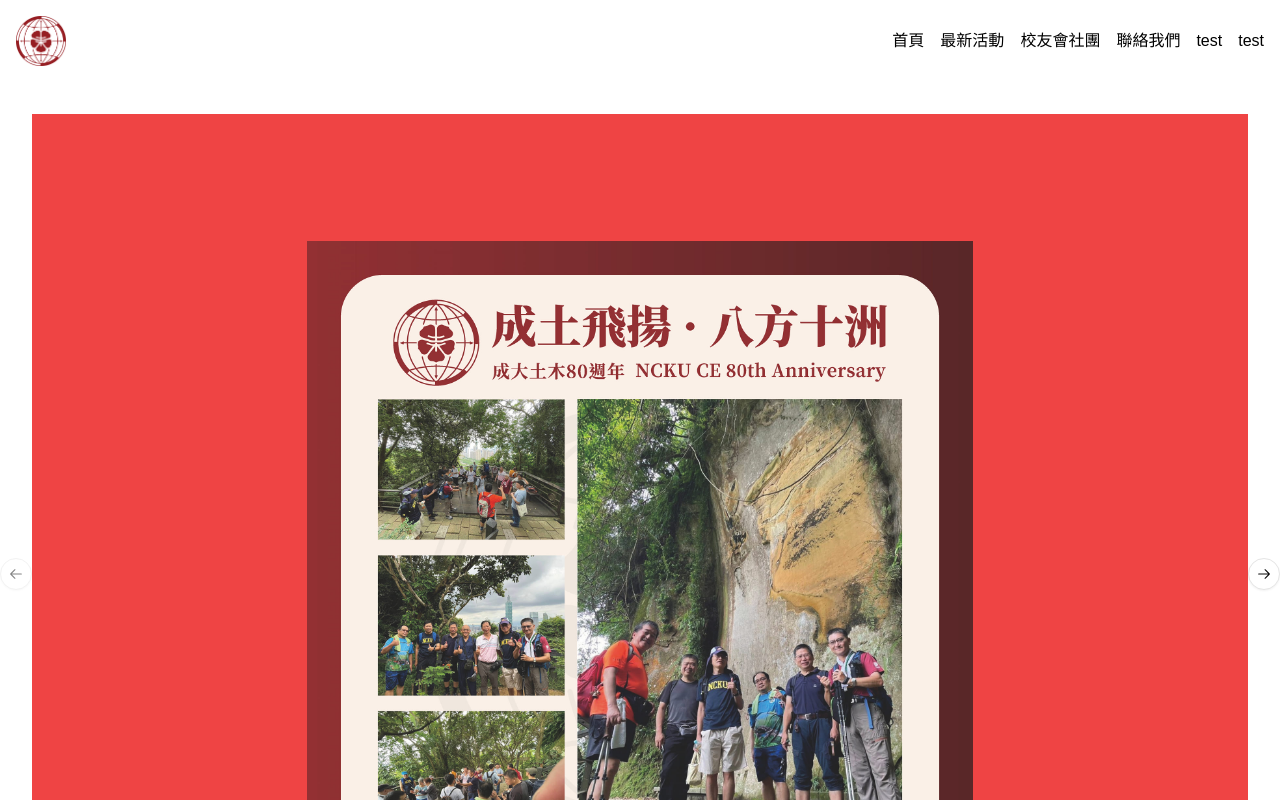
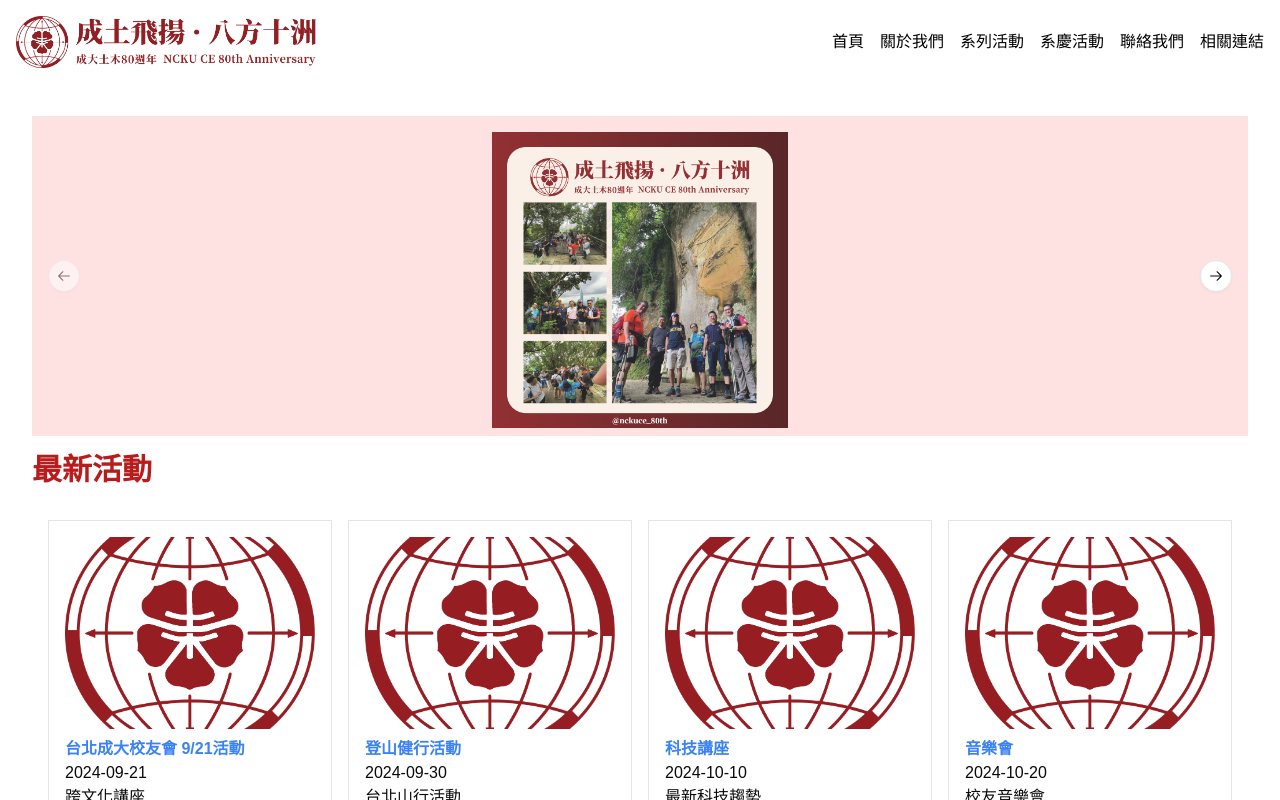
Before and after one commit to jasonwangwcy/nckucivil80th, a Next.js app in the folder frontend/: page / in a window 1280 px wide. Shown: the top 800 px of the page. Built offline with nearby package versions, Linux system fonts and the light colour scheme.

Commit message:
add latest information

```diff
--- /dev/null
+++ b/frontend/app/about/page.tsx
@@ -0,0 +1,7 @@
+export default function AboutPage() {
+  return (
+    <section>
+      <h1>關於我們</h1>
+    </section>
+  );
+}
--- /dev/null
+++ b/frontend/app/api/events.tsx
@@ -0,0 +1,12 @@
+import { NextApiRequest, NextApiResponse } from 'next';
+
+const events = [
+  { title: '台北成大校友會 9/21活動', date: '2024-09-21', description: '跨文化講座' },
+  { title: '登山健行活動', date: '2024-09-30', description: '台北山行活動' },
+  { title: '科技講座', date: '2024-10-10', description: '最新科技趨勢' },
+  { title: '音樂會', date: '2024-10-20', description: '校友音樂會' },
+];
+
+export default function handler(req: NextApiRequest, res: NextApiResponse) {
+  res.status(200).json(events);
+}
--- a/frontend/app/communities/page.tsx
+++ b/frontend/app/communities/page.tsx
@@ -7,7 +7,7 @@
 
     return (
       <section>
-        <h1>校友會社團</h1>
+        <h1>系友會社團</h1>
       </section>
     );
   }
--- a/frontend/app/contact/page.tsx
+++ b/frontend/app/contact/page.tsx
@@ -2,11 +2,11 @@
     return (
       <section>
         <h1>聯絡我們</h1>
-        <p>台北成大校友會</p>
-        <p>電話：02-23965034</p>
-        <p>Email: ncku.taipei@gmail.com</p>
+        <p>成大土木系友會</p>
+        <p>電話：06-2757575</p>
+        <p>Email:</p>
         <iframe
-          src="https://www.google.com/maps/embed?pb=!1m18!1m12!1m3!1d3621.978715446484!2d121.518853!3d25.0337785!2m3!1f0!2f0!3f0!3m2!1i1024!2i768!4f13.1!3m3!1m2!1s0x3442a971f9f1b63d%3A0xc3a84c51de9b4c4d!2zMTAw5Y-w5YyX5biC5Lit5bGx5Y2A6LOH5pyJ6ZmQ5YWs6Lev56iL5aSn5p2x6Lev56iL56eR6aSo56S-5Y-w5paw5bGx5paH5Y2X56eR6aSo56S-!5e0!3m2!1szh-TW!2stw!4v1680083487345!5m2!1szh-TW!2stw"
+          src="https://maps.app.goo.gl/uzqJSmoXX3DUw4sb7"
           width="600"
           height="450"
           style={{ border: 0 }}
--- a/frontend/app/layout.tsx
+++ b/frontend/app/layout.tsx
@@ -2,7 +2,7 @@
 import { ReactNode } from 'react';
 import Link from 'next/link';
 import Image from 'next/image';
-import logo from '../components/logo.png'; // Import logo image
+import logo from '../components/logo2.png';
 
 export default function RootLayout({ children }: { children: ReactNode }) {
   return (
@@ -10,15 +10,15 @@
       <body>
         <header className="flex items-center p-4 bg-white text-black">
           <Link href="/" className="mr-4">
-            <Image src={logo} alt="Logo" width={50} height={50} />
+            <Image src={logo} alt="Logo" width={300} height={50} />
           </Link>
           <nav className="flex space-x-4">
             <Link href="/">首頁</Link>
-            <Link href="/events">最新活動</Link>
-            <Link href="/communities">校友會社團</Link>
+            <Link href="/about">關於我們</Link>
+            <Link href="/events">系列活動</Link>
+            <Link href="/communities">系慶活動</Link>
             <Link href="/contact">聯絡我們</Link>
-            <Link href="/">test</Link>
-            <Link href="/">test</Link>
+            <Link href="/links">相關連結</Link>
           </nav>
         </header>
         <main>{children}</main>
--- /dev/null
+++ b/frontend/app/links/page.tsx
@@ -0,0 +1,7 @@
+export default function LinksPage() {
+  return (
+    <section>
+      <h1>相關連結</h1>
+    </section>
+  );
+}
--- a/frontend/app/page.tsx
+++ b/frontend/app/page.tsx
@@ -4,7 +4,7 @@
     CarouselItem,
     CarouselNext,
     CarouselPrevious,
-    } from '../components/ui/carousel'; // 假設你有一個照片輪播的組件
+    } from '../components/ui/carousel';
 import logo from '../components/logo.png';
 import image1 from '../components/1.jpg';
 import image2 from '../components/2.jpg';
@@ -16,41 +16,43 @@
     { title: '登山健行活動', date: '2024-09-30', description: '台北山行活動' },
     { title: '科技講座', date: '2024-10-10', description: '最新科技趨勢' },
     { title: '音樂會', date: '2024-10-20', description: '校友音樂會' },
-    // 添加更多活動
   ];
 
   return (
     <>
-      <div className="bg-red-500 p-4 h-100">
-      <Carousel>
-      <CarouselPrevious />
-      <CarouselContent>
-        <CarouselItem className="flex justify-center items-center">
-          <Image src={image1} alt="Logo" className="w-3/4 h-3/4 object-contain" />
+      <div className="bg-red-100 p-4 h-80 overflow-hidden">
+      <Carousel className="h-full relative">
+      <CarouselPrevious className="absolute left-0 top-1/2 transform -translate-y-1/2 z-10" />
+      <CarouselNext className="absolute right-0 top-1/2 transform -translate-y-1/2 z-10" />
+      <CarouselContent className="h-full">
+        <CarouselItem className="flex justify-center items-center h-full">
+          <Image src={image1} alt="Logo" className="w-1/4 h-1/4 object-contain" />
         </CarouselItem>
-        <CarouselItem className="flex justify-center items-center">
-          <Image src={image2} alt="Logo" className="w-3/4 h-3/4 object-contain" />
+        <CarouselItem className="flex justify-center items-center h-full">
+          <Image src={image2} alt="Logo" className="w-1/4 h-1/4 object-contain" />
         </CarouselItem>
-        <CarouselItem className="flex justify-center items-center">
-          <Image src={logo} alt="Logo" className="w-3/4 h-3/4 object-contain" />
+        <CarouselItem className="flex justify-center items-center h-full">
+          <Image src={logo} alt="Logo" className="w-1/4 h-1/4 object-contain" />
         </CarouselItem>
       </CarouselContent>
-    <CarouselNext />
       </Carousel>
 
       </div>
-
+      <h1 className="text-3xl font-bold text-red-700 my-4">最新活動</h1>
       <div className="bg-white p-4 grid grid-cols-4 gap-4">
         {events.map((event, index) => (
           <div key={index} className="border p-4">
-            <h3 className="font-bold">{event.title}</h3>
+            <Image src={logo} alt="Event Image" className="w-full h-48 object-cover mb-2" />
+            <h3 className="font-bold">
+              <a href={`#event-${index}`} className="text-blue-500 hover:underline">{event.title}</a>
+            </h3>
             <p>{event.date}</p>
             <p>{event.description}</p>
           </div>
         ))}
       </div>
-
-      <div className="bg-red-500 p-4 grid grid-cols-4 gap-4">
+      <h1 className="text-3xl font-bold text-red-700 my-4">系列活動</h1>
+      <div className="bg-red-100 p-4 grid grid-cols-4 gap-4">
         {events.map((event, index) => (
           <div key={index} className="border p-4 bg-white">
             <h3 className="font-bold">{event.title}</h3>
```
Also changed, not shown: frontend/components/logo2.png (added).
